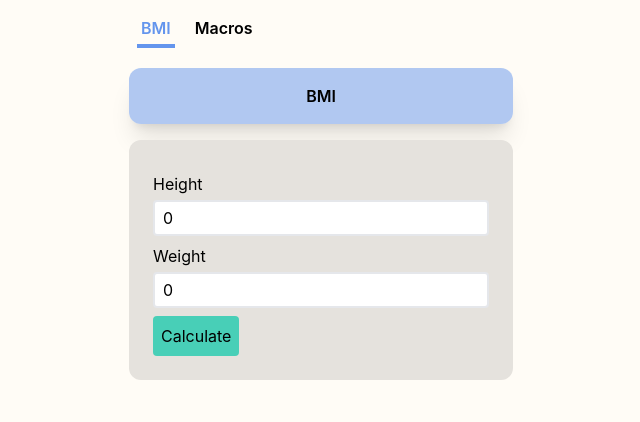
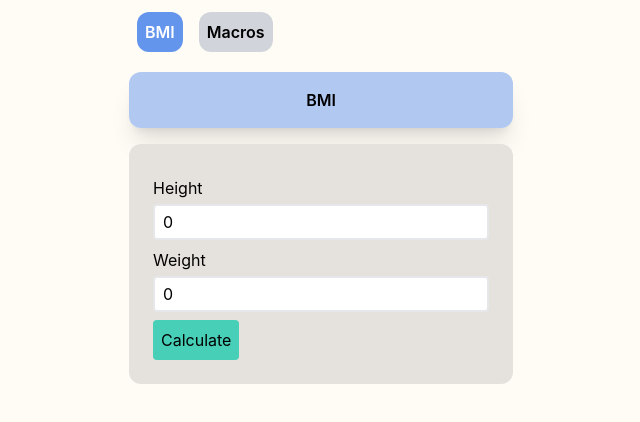
Before and after one commit to Klaymant/nutrimate, a React (Create React App) app: page / in a window 1280 px wide. Shown: the top 422 px of the page, without its empty margins (319-959 px from the left). Built offline with nearby package versions, Linux system fonts and the light colour scheme.

Commit message:
Changed NavButton design slightly

```diff
--- a/src/component/NavButton.tsx
+++ b/src/component/NavButton.tsx
@@ -1,4 +1,16 @@
 import { ReactNode } from "react";
+
+const getActiveClasses = (active: boolean) => active ? 'bg-cornflower-blue border-cornflower-blue text-white' : 'bg-gray-300 text-black';
+
+const NavButton = ({ children, active, onClick }: NavButtonProps) => (
+  <button
+    type="button"
+    className={`font-semibold ${getActiveClasses(active)} p-2 m-1 mx-2 outline-none rounded-xl`}
+    onClick={onClick}
+  >
+    {children}
+  </button>
+);
 
 type NavButtonProps = {
   children: ReactNode;
@@ -6,10 +18,4 @@ type NavButtonProps = {
   onClick?: () => void;
 };
 
-const getActiveClasses = (active: boolean) => active ? 'text-cornflower-blue border-b-4 border-cornflower-blue' : 'text-black';
-
-const NavButton = ({ children, active, onClick }: NavButtonProps) => (
-  <button className={`font-semibold ${getActiveClasses(active)} outline-none p-1 m-1 mx-2 outline`} onClick={onClick}>{children}</button>
-);
-
 export default NavButton;
```
